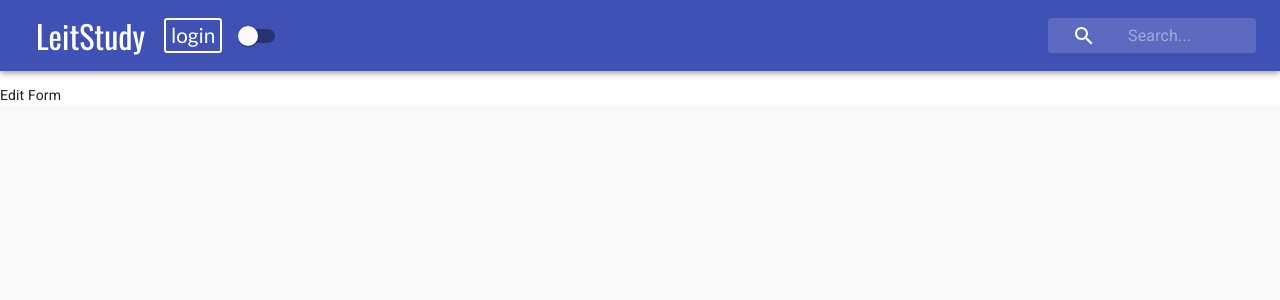
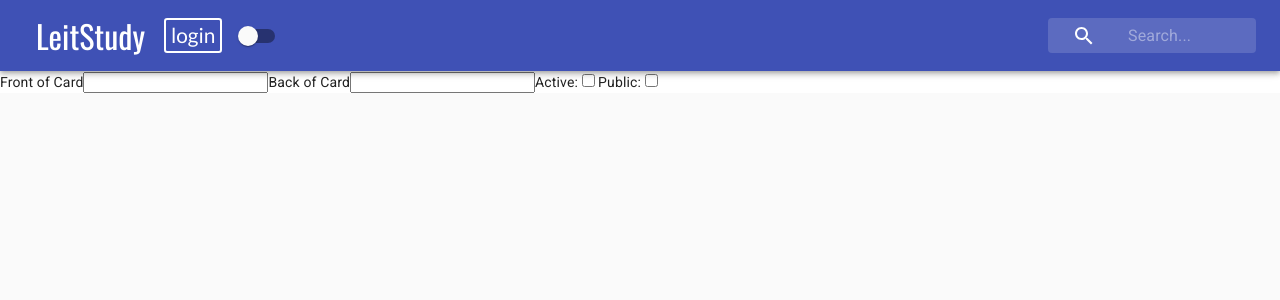
Before and after one commit to ash-bergs/leitspeed_fe, a React (Create React App) app: page /edit in a window 1280 px wide. Shown: the top 300 px of the page. Built offline with nearby package versions, Linux system fonts and the light colour scheme; no server answers; what miragejs would draw is missing.

Commit message:
Adds basic Form
Basic skeleton form and some initial values created

These values and their setters will need to move up in time, but for now let's just get it working 💪

```diff
--- a/src/components/Cards/subComponents/Card.js
+++ b/src/components/Cards/subComponents/Card.js
@@ -64,7 +64,9 @@ const FlashCard = ({ card, classes }) => {
             </Typography>
           </CardContent>
           <CardActions>
-            <Link to="/edit">Edit</Link>
+            <Link onClick={() => console.log(card)} to="/edit">
+              Edit
+            </Link>
           </CardActions>
         </Card>
       </ReactCardFlip>
--- a/src/components/EditForm/EditForm.js
+++ b/src/components/EditForm/EditForm.js
@@ -1,11 +1,85 @@
-import React from 'react';
+import React, { useState } from 'react';
+
+const initialFormValues = {
+  card_front: '',
+  card_back: '',
+  active: false,
+  public: false,
+};
 
 const EditForm = () => {
+  const [formValues, setFormValues] = useState(initialFormValues);
+
   return (
-    <div>
-      <p>Edit Form</p>
-    </div>
+    <React.Fragment>
+      <form>
+        <label htmlFor="Card_front" className="card_front">
+          Front of Card
+        </label>
+        <input
+          type="text"
+          name="card_front"
+          value={formValues.card_front}
+          onChange={
+            {
+              /* NEEDS TO BE CREATED */
+            }
+          }
+        />
+        <label htmlFor="Card_back" className="card_back">
+          Back of Card
+        </label>
+        <input
+          type="text"
+          name="card_back"
+          value={formValues.card_back}
+          onChange={
+            {
+              /* NEEDS TO BE CREATED */
+            }
+          }
+        />
+        <label htmlFor="Active" className="active">
+          Active:
+        </label>
+        <input
+          type="checkbox"
+          className="active"
+          value="active"
+          checked={formValues.active}
+        />
+        <label htmlFor="Public" className="public">
+          Public:
+        </label>
+        <input
+          type="checkbox"
+          className="active"
+          value="active"
+          checked={formValues.public}
+        />
+      </form>
+    </React.Fragment>
   );
 };
 
 export default EditForm;
+
+/* -------------------------------------------------------------------------- */
+/*                               About this Form                              */
+/*
+    * This form will be used to Add or Edit a card
+
+    Card instance looks like:
+
+    {
+        user_id: 1, //! This will be attached... on the params? I need to review this, but for now we're not handling login
+        deck_id: 1, //? Include on the form? Maybe a drop down?
+        card_front: 'What does enumerate do?', //* text included on the form
+        card_back:
+          ' Enumerate adds a counter to an iterable, and returns it in the form of an enumerate object. The object can be used directly in for loops, or converted into a list of tuples (using the list() method).',
+        card_notes: ['Python method', 'Programming'], //* text included on the form
+        active: true, //* checkbox on the form
+        public: true, //* checkbox on the form
+    }
+*/
+/* -------------------------------------------------------------------------- */
```
